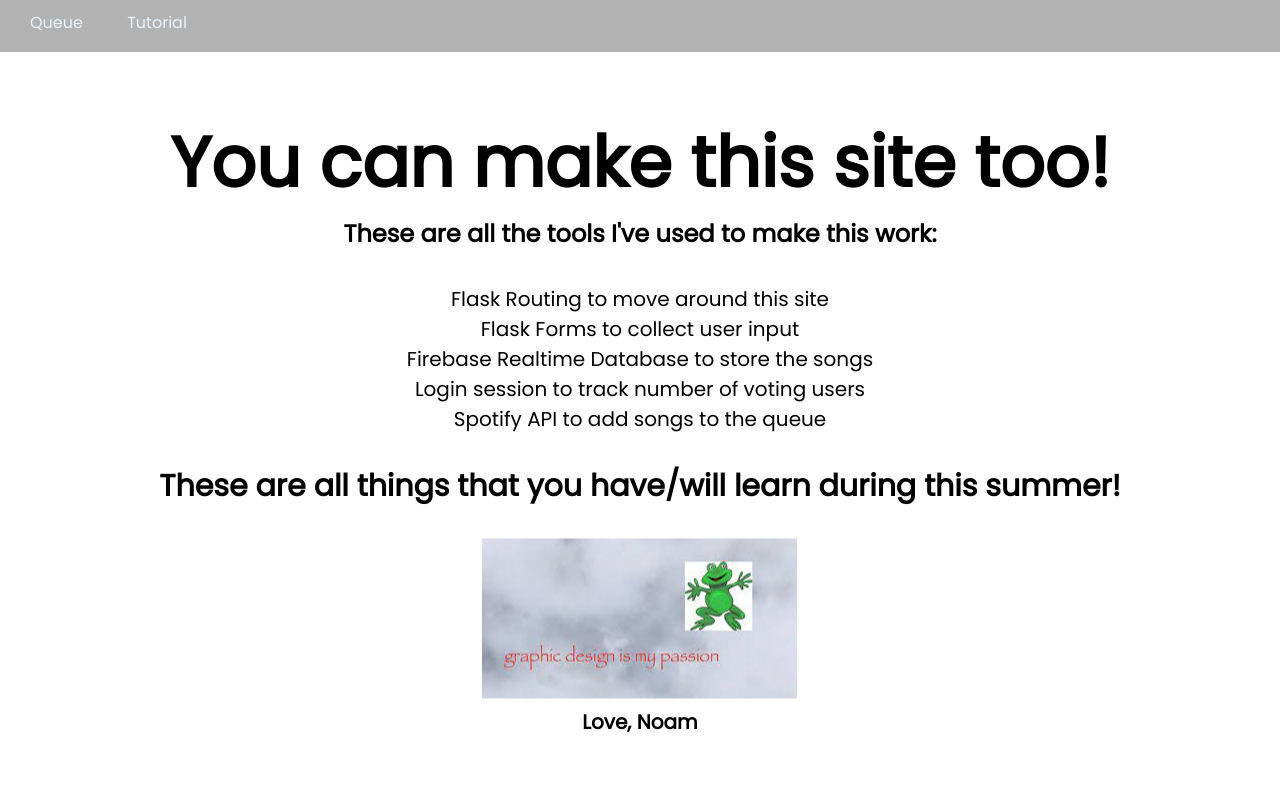
After one commit to noamco23-meet/spotify-thing, a Flask app: page /howto in a window 1280 px wide. The commit adds this page. Run offline with Flask 3, Linux system fonts and the light colour scheme.

Commit message:
added extra pages
graphic design is my passion

```diff
--- a/app.py
+++ b/app.py
@@ -11,7 +11,7 @@ CLIENT_SECRET ="48962f9a9d254800a949de8d2180734b"
 auth_manager = SpotifyClientCredentials(client_id=CLIENT_ID, client_secret=CLIENT_SECRET)
 sp = spotipy.Spotify(auth_manager=auth_manager)
 
-SONG_SKIP_REQUIREMENT=1
+SONG_SKIP_REQUIREMENT=5
 
 
 firebaseConfig = {
@@ -93,20 +93,12 @@ def home():
         db.child("queue").child(song).set({"timestamp": {".sv": "timestamp"}, "votes": 0})
         return redirect(url_for('home'))
     else:
-        print("in get")
-        print(login_session)
         if "voted" not in login_session:
             login_session['voted'] = False
             print("initialised login_session['voted]")
         root = db.get().val()
         isFull = json.loads(json.dumps(root))['isFull']
         uri=fetchCurrent()
-        print(uri)
-        try:
-            spotify_info = sp.track(uri)
-        except Exception as e:
-            print(e)
-
         spotify_info = sp.track(uri)
         votes = json.loads((json.dumps(db.child("current").get().val())))[uri]['votes']
         print(votes)
@@ -124,5 +116,14 @@ def vote():
        return redirect(url_for('home'))
     return redirect(url_for('home'))
 
+@app.route('/tutorial')
+def tutorial():
+    return render_template("tutorial.html")
+
+@app.route('/howto')
+def howto():
+    return render_template("howto.html")
+
+
 if __name__ == '__main__':
     app.run(debug=True , host= '0.0.0.0', port= 5004)
--- a/static/css/style.css
+++ b/static/css/style.css
@@ -15,17 +15,37 @@ html {
 .banner{
     width:100%;
     height:100vh;
-    background-color: gainsboro;
+}
+
+.body{
+    background-color: #fff;
+    background-image: linear-gradient(60deg, #ff6596, #60bef8, #d88cff);
+    background-size: 600% 100%;
+    animation: animation 100s infinite linear;
+    animation-fill-mode: forwards;
+}
+
+
+@keyframes animation {
+    0% {
+        background-position: 0 85%;
+    } 50% {
+        background-position: 100% 20% ;
+    } 100% {
+        background-position: 0 85%;
+    }
+
 }
 
 .navbar {
-    width: 90%;
+    width: 100%;
     background-color: rgba(0,0,0,.3);
     margin: auto;
-    padding: 35px;
+    padding: 10px;
     display: flex;
     align-items: center;
     justify-content: space-between;
+    list-style-type: decimal;
 
 }
 
@@ -43,7 +63,7 @@ html {
 
 .navbar ul li a {
     text-decoration: none;
-    color: #2b2827;
+    color:#e9f4fb;
     margin-right: 4x0px;
 }
 
--- /dev/null
+++ b/templates/howto.html
@@ -0,0 +1,40 @@
+<!DOCTYPE html>
+<html lang="en">
+<head>
+    <meta charset="UTF-8">
+    <link rel="stylesheet" href="../static/css/style.css">
+    <title></title>
+</head>
+<body>
+    <div class="banner">
+        <div class="navbar">
+            <ul>
+                <li><a href="/">Queue</a></li>
+                <li><a href="/tutorial">Tutorial</a></li>
+            </ul>
+        </div>
+    </div>
+</div>
+<div class="content">
+    <h1>You can make this site too!</h1>
+    <h2>These are all the tools I've used to make this work:</h2>
+</div>
+    <div class="content" style="display: flex; justify-content: center; margin-top: 350px; align-items: center;">
+        <ul style="font-size: 20px;">
+            <li>Flask Routing to move around this site</li>
+            <li>Flask Forms to collect user input</li>
+            <li>Firebase Realtime Database to store the songs</li>
+            <li>Login session to track number of voting users</li>
+            <li>Spotify API to add songs to the queue</li>
+        </ol>
+        <br>
+        <h2>These are all things that you have/will learn during this summer!</h2>
+        <br>
+        <img src="{{ url_for('static', filename='graphicdesign.jpeg') }}" alt="graphic design is my passion">
+        <h4>Love, Noam</h4>
+    </div>
+
+
+
+</body>
+</html>
```
Also changed, not shown: other parts of static/css/style.css (+9 -23 lines), templates/home.html (+43 -6 lines), templates/signup.html (deleted, +0 -27 lines), templates/tutorial.html (added, +35 -0 lines), static/graphicdesign.jpeg (added), 2 other files.
